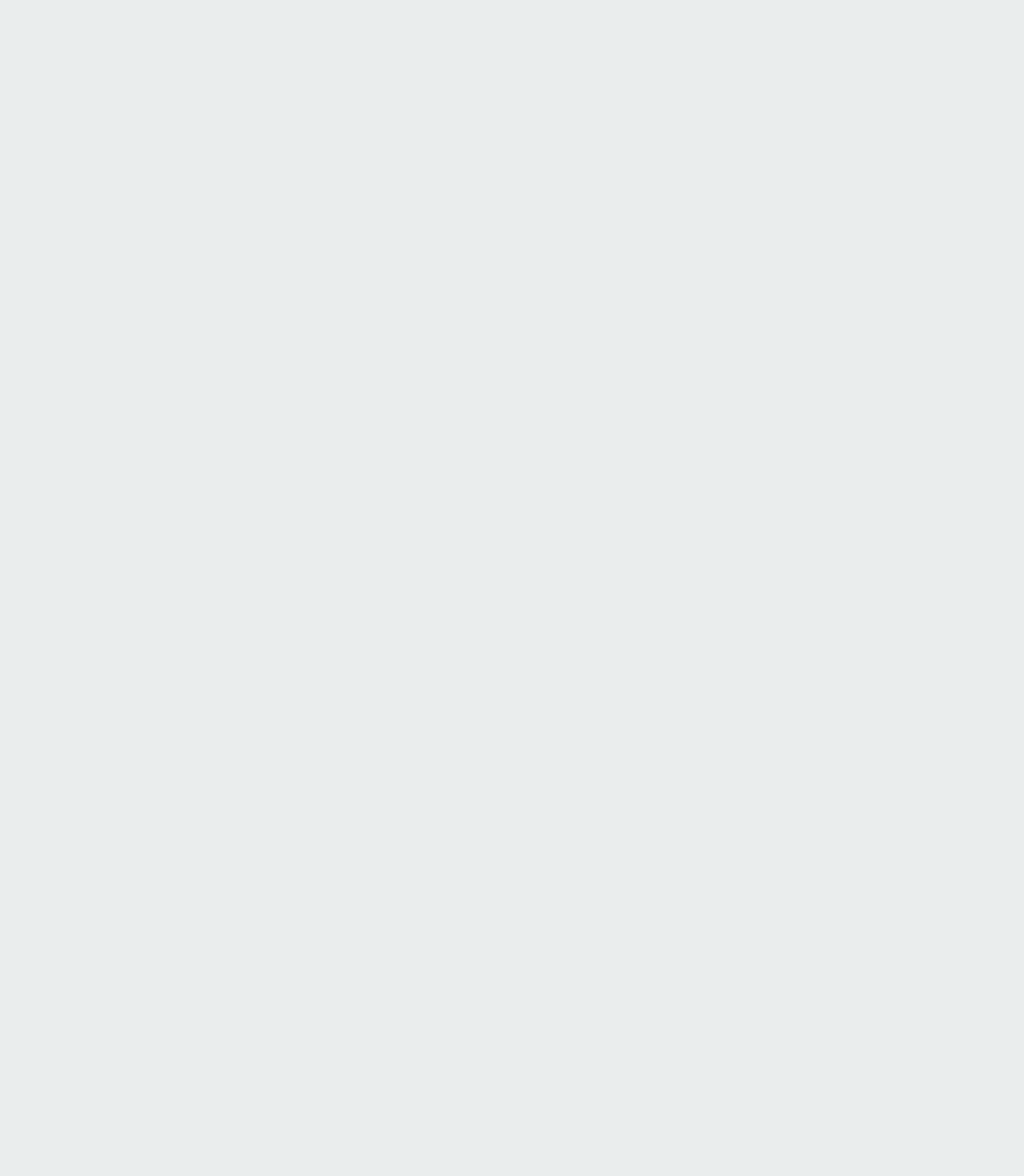
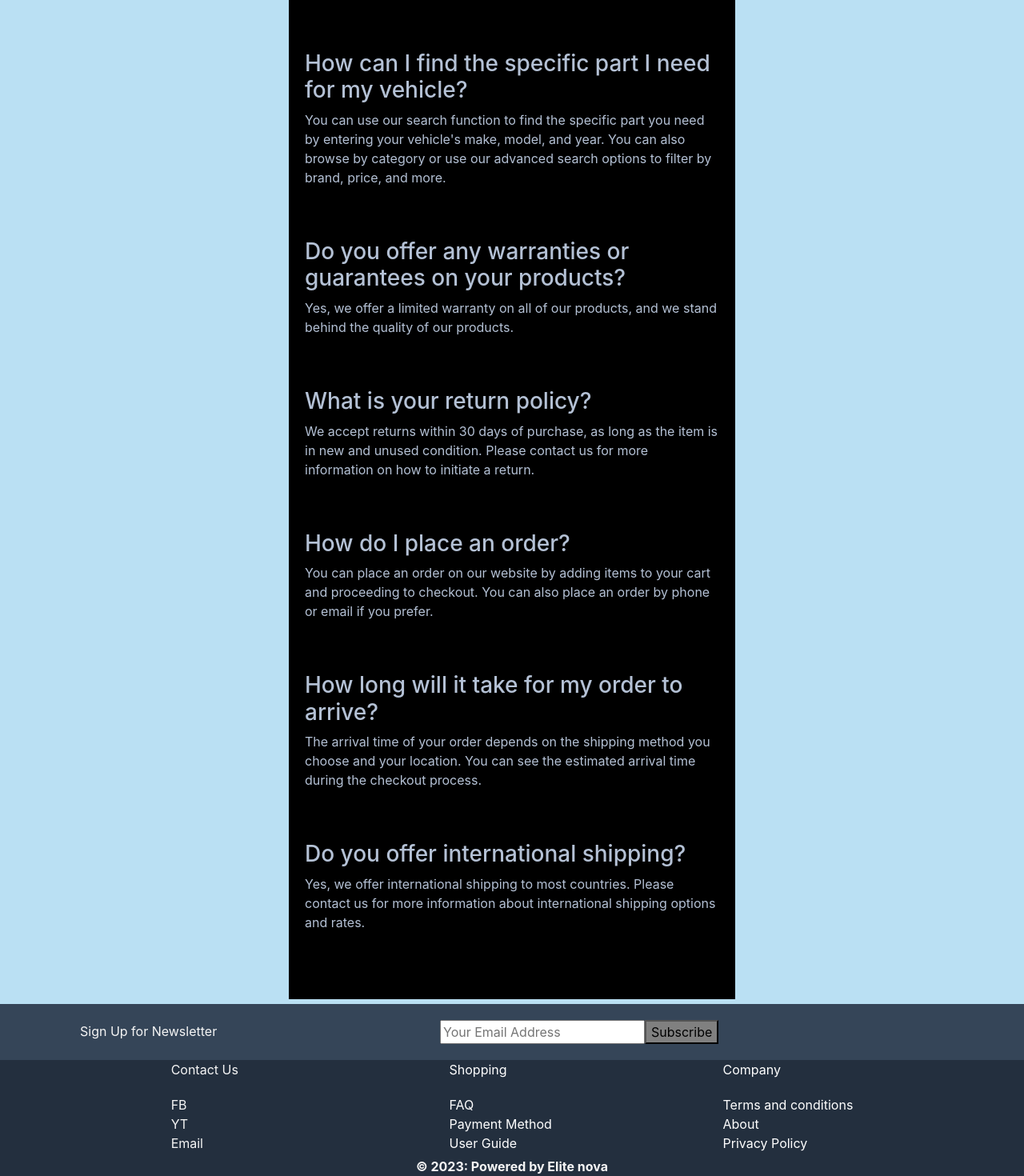
Before and after one commit to PiyumalT/ecommerce_system, a React (Create React App) app in the folder frontend/: page /FAQ in a window 1280 px wide. Before the commit this address had no page. Shown: the part 371-1841 px from the top of the page at 80% size. Before the commit the page ends 800 px from the top, so only its background shows below. Built offline with nearby package versions, Linux system fonts and the light colour scheme.

Commit message:
FAQ page added

```diff
--- a/frontend/src/App.js
+++ b/frontend/src/App.js
@@ -13,6 +13,9 @@ import Navbar from './components/Navbar/Navabar'
 import { useStateValue } from './StateProvider';
 import { useEffect } from 'react';
 import About from './pages/About/About';
+import FAQ from './pages/FAQ/FAQ';
+
+
 
 function App() {
 
@@ -24,6 +27,7 @@ function App() {
             {/*<Route path="/login" element={<Login/>}/>*/}
             <Route path="/" element={<><Header/><Navbar/><Home/><Footer/></>}/>
             <Route path="/About" element={<><About/></>}/>
+            <Route path="/FAQ" element={<><FAQ/></>}/>
           </Routes>
 
 
--- a/frontend/src/components/Footer/Footer.js
+++ b/frontend/src/components/Footer/Footer.js
@@ -25,11 +25,11 @@ function Footer(){
 
                 </div>
                 <div className="footer-area-link-area">
-                    <span>Shopping</span>
+                    <span><Link className="link" to="/FAQ" >Shopping</Link></span>
 
-                        <p>FAQ</p>
-                        <p>Payment Method</p>
-                        <p>User Guide</p>
+                        <p><Link className="link" to="/FAQ" >FAQ</Link></p>
+                        <p><Link className="link" to="/FAQ" >Payment Method</Link></p>
+                        <p><Link className="link" to="/FAQ" >User Guide</Link></p>
 
                 </div>
                 <div className="footer-area-link-area">
--- /dev/null
+++ b/frontend/src/pages/FAQ/FAQ.js
@@ -0,0 +1,65 @@
+import React from 'react'
+import Footer from '../../components/Footer/Footer'
+import Header from '../../components/Header/Header'
+import Navbar from '../../components/Navbar/Navabar'
+import './faq.css'
+
+
+
+export default function FAQ() {
+  return (
+    <div>
+        <Header/>
+        <Navbar/>
+
+      <div className="middle">
+        <div class="container">
+         <div class="box">
+           <h1>FAQ Page</h1><br/>
+            <div>
+                <h3 class="question">What types of parts do you sell?</h3>
+                <p class="answer">We sell a wide variety of automobile parts, including engine parts, suspension parts, braking systems, electrical components, and more.</p>
+            <br/><br/>
+            </div>
+            <div>
+                <h3 class="question">How can I find the specific part I need for my vehicle?</h3>
+                <p class="answer">You can use our search function to find the specific part you need by entering your vehicle's make, model, and year. You can also browse by category or use our advanced search options to filter by brand, price, and more.</p>
+                <br/><br/>
+            </div>
+            <div>
+                <h3 class="question">Do you offer any warranties or guarantees on your products?</h3>
+                <p class="answer">Yes, we offer a limited warranty on all of our products, and we stand behind the quality of our products.</p>
+                <br/><br/>
+            </div>
+            <div>
+                <h3 class="question">What is your return policy?</h3>
+                <p class="answer">We accept returns within 30 days of purchase, as long as the item is in new and unused condition. Please contact us for more information on how to initiate a return.</p>
+                <br/><br/>
+            </div>
+            <div>
+                <h3 class="question">How do I place an order?</h3>
+                <p class="answer">You can place an order on our website by adding items to your cart and proceeding to checkout. You can also place an order by phone or email if you prefer.</p>
+                <br/><br/>
+            </div>
+            <div>
+                <h3 class="question">How long will it take for my order to arrive?</h3>
+                <p class="answer">The arrival time of your order depends on the shipping method you choose and your location. You can see the estimated arrival time during the checkout process.</p>
+                <br/><br/>
+            </div>
+            <div>
+            <h3 class="question">Do you offer international shipping?</h3>
+            <p class="answer">Yes, we offer international shipping to most countries. Please contact us for more information about international shipping options and rates.</p>
+            <br/><br/>
+            </div>
+         </div>
+        </div>
+
+
+
+      </div>
+
+        <Footer/>
+    </div>
+
+  )
+}
--- /dev/null
+++ b/frontend/src/pages/FAQ/faq.css
@@ -0,0 +1,22 @@
+.container {
+    display: flex;
+    align-items: center;
+    justify-content: center;
+    height: auto;
+}
+
+.box {
+    padding: 20px;
+    text-align: center;
+    width: 50%;
+    background-color:black;
+    color:#b4c1d5;
+}
+.question {
+    cursor: pointer;
+    text-align: left;
+}
+.answer {
+
+    text-align: left;
+}
```
